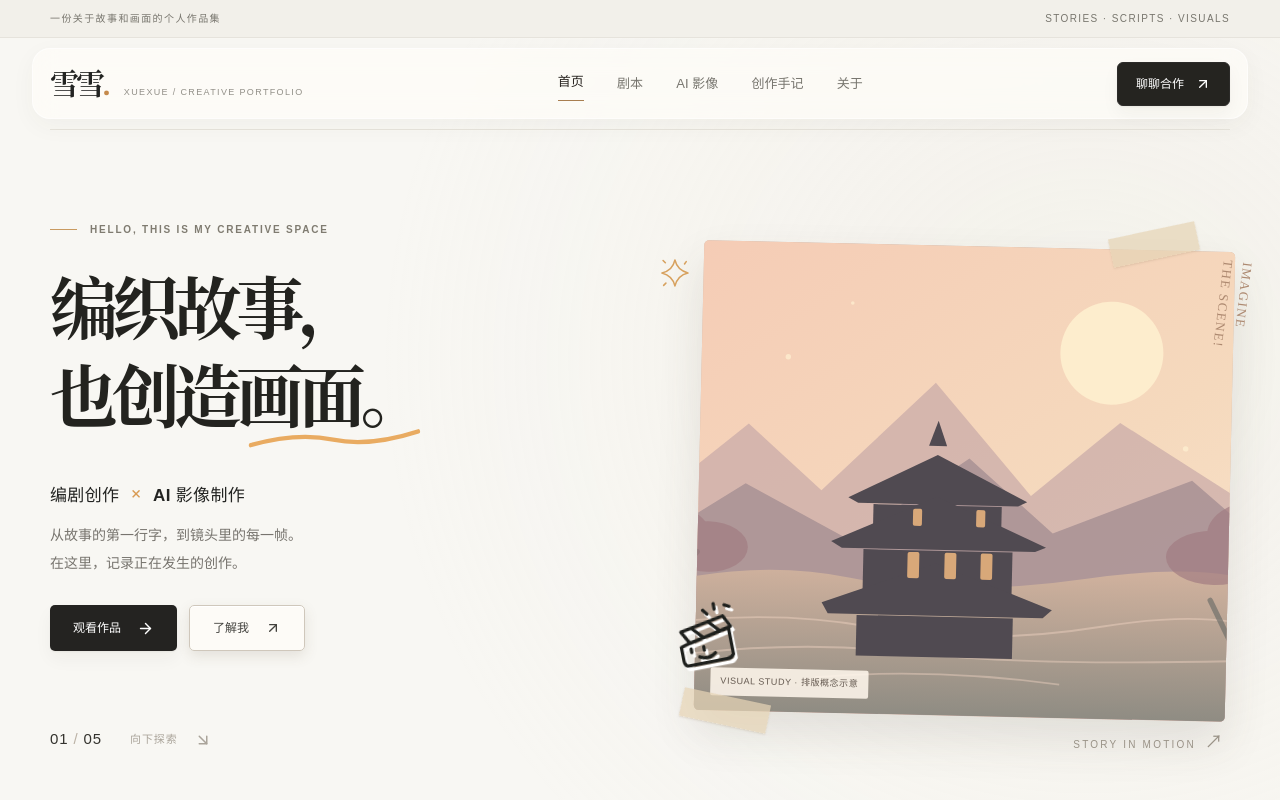
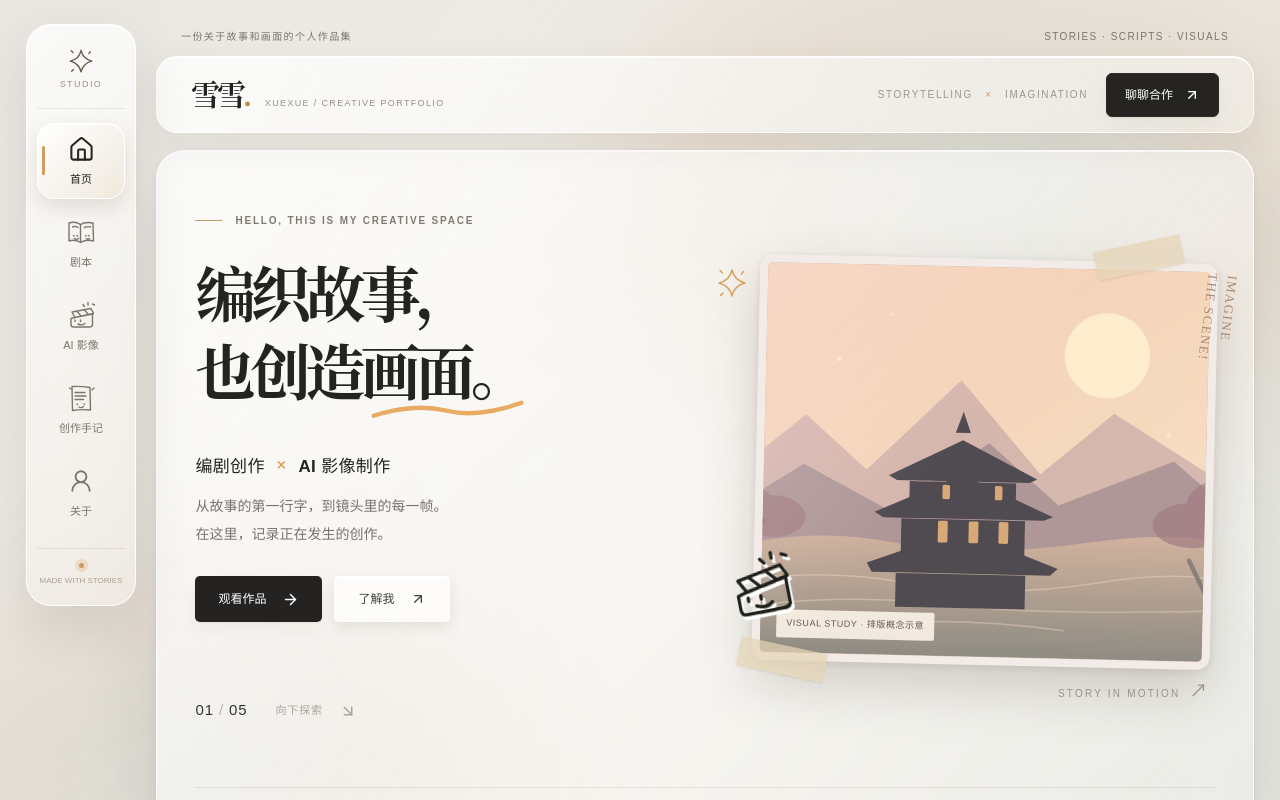
Before and after one commit to goheye/folio, a React (Vite) app: page / in a window 1280 px wide. Shown: the top 800 px of the page. Built offline with nearby package versions, Linux system fonts and the light colour scheme.

Commit message:
feat: 恢复左侧浮动导航并增强玻璃通透质感

```diff
--- a/scripts/capture-pr-preview.mjs
+++ b/scripts/capture-pr-preview.mjs
@@ -1,21 +1,30 @@
 import { chromium } from 'playwright';
 import { mkdir } from 'node:fs/promises';
-
 await mkdir('preview-screenshots', { recursive: true });
-const browser = await chromium.launch({ headless: true });
+const browser = await chromium.launch({ headless:true });
 try {
   for (const [device,width,height] of [['desktop',1440,900],['mobile',390,844]]) {
-    const page = await browser.newPage({ viewport:{width,height},deviceScaleFactor:1 });
-    await page.goto('http://127.0.0.1:4173', { waitUntil:'networkidle' });
+    const page = await browser.newPage({viewport:{width,height},deviceScaleFactor:1});
+    await page.goto('http://127.0.0.1:4173', {waitUntil:'networkidle'});
     await page.evaluate(() => document.fonts.ready);
-    await page.screenshot({ path:'preview-screenshots/'+device+'-home.png',fullPage:true,animations:'disabled' });
+    const rail = await page.locator('.side-rail').boundingBox();
+    const panel = await page.locator('.surface-stage').boundingBox();
+    if (!rail || !panel) throw Error('Navigation or glass panel missing');
+    if (device==='desktop' && rail.x+rail.width>=panel.x) throw Error('Desktop rail not on left');
+    if (device==='mobile' && rail.y<=panel.y) throw Error('Mobile rail not at bottom');
+    const blur = await page.locator('.surface-stage').evaluate(el => getComputedStyle(el).backdropFilter);
+    if (blur==='none') throw Error('Glass blur was not applied');
+    await page.screenshot({path:'preview-screenshots/'+device+'-home.png',fullPage:true,animations:'disabled'});
     for (const section of ['scripts','films','journal','about']) {
-      await page.locator('.site-header .menu-toggle').evaluate(el => {
-        if (getComputedStyle(el).display !== 'none') el.click();
-      });
-      await page.locator('#primary-nav a[href="#'+section+'"]').click();
+      await page.locator('.rail-nav a[href="#'+section+'"]').click();
       await page.locator('#'+section).waitFor({state:'visible'});
+      if (await page.locator('.rail-nav a[aria-current="page"]').getAttribute('href') !== '#'+section) throw Error('Active nav wrong');
       await page.screenshot({path:'preview-screenshots/'+device+'-'+section+'.png',fullPage:true,animations:'disabled'});
+    }
+    if (device==='desktop') {
+      await page.locator('.rail-nav a[href="#home"]').click();
+      await page.locator('.rail-nav a[href="#scripts"]').hover();
+      await page.screenshot({path:'preview-screenshots/desktop-nav-hover.png',animations:'disabled'});
     }
     await page.close();
   }
--- a/src/App.tsx
+++ b/src/App.tsx
@@ -1,5 +1,5 @@
 import { useEffect, useState, type MouseEvent, type ReactNode } from 'react';
-import { ArrowDownRight, ArrowRight, ArrowUpRight, Clapperboard, Menu, X } from 'lucide-react';
+import { ArrowDownRight, ArrowRight, ArrowUpRight, Clapperboard, House, UserRound } from 'lucide-react';
 
 type DoodleKind = 'book' | 'film' | 'note' | 'star';
 type SceneTone = 'warm' | 'cool';
@@ -64,12 +64,10 @@ function SectionHeading({ eyebrow, title, description }: { eyebrow: string; titl
 }
 
 export default function App() {
-  const [menuOpen, setMenuOpen] = useState(false);
   const [showInfo, setShowInfo] = useState(false);
   const [activeSection,setActiveSection] = useState<SectionId>(currentHash);
   const navigate = (section: SectionId) => {
     setActiveSection(section);
-    setMenuOpen(false);
     window.history.pushState(null, '', '#' + section);
     window.scrollTo({top:0,behavior:window.matchMedia('(prefers-reduced-motion: reduce)').matches?'instant':'smooth'});
   };
@@ -85,24 +83,39 @@ export default function App() {
   }, []);
   useEffect(() => {
     const closeOnEsc = (event: KeyboardEvent) => {
-      if (event.key === 'Escape') { setMenuOpen(false); setShowInfo(false); }
+      if (event.key === 'Escape') { setShowInfo(false); }
     };
     document.addEventListener('keydown', closeOnEsc);
     return () => document.removeEventListener('keydown', closeOnEsc);
   }, []);
   return (
     <div className="site" id="home">
-      <a className="skip-link" href="#works">跳到作品</a>
+      <a className="skip-link" href="#workspace-main">跳到主要内容</a>
+      <div className="workspace-layout">
+        <aside className="side-rail" aria-label="栏目导航">
+          <div className="rail-top" aria-hidden="true"><Doodle kind="star" size={29} /><span>STUDIO</span></div>
+          <nav className="rail-nav" id="primary-nav" aria-label="主要导航">
+            {navigation.map(({ label, href }) => {
+              const section = href.slice(1) as SectionId;
+              const illustration = section === 'scripts' ? <Doodle kind="book" size={31} /> :
+                section === 'films' ? <Doodle kind="film" size={31} /> :
+                section === 'journal' ? <Doodle kind="note" size={31} /> :
+                section === 'about' ? <UserRound size={26} strokeWidth={1.7} /> :
+                <House size={27} strokeWidth={1.8} />;
+              return <a key={href} href={href} aria-current={activeSection === section ? 'page' : undefined} onClick={onNavigate(section)}><span className="rail-nav-icon">{illustration}</span><span className="rail-nav-label">{label}</span></a>;
+            })}
+          </nav>
+          <div className="rail-end" aria-hidden="true"><span className="rail-end-dot" /> MADE WITH STORIES</div>
+        </aside>
+        <div className="workspace-main">
       <div className="topline"><span>一份关于故事和画面的个人作品集</span><span>STORIES · SCRIPTS · VISUALS</span></div>
       <header className="site-header">
         <a className="brand" href="#home" onClick={onNavigate('home')} aria-label="雪雪 · 返回首页"><span className="brand-mark">雪雪<span className="brand-dot">.</span></span><span className="brand-en">XUEXUE / CREATIVE PORTFOLIO</span></a>
-        <button type="button" className="menu-toggle" aria-label={menuOpen ? '关闭导航' : '打开导航'} aria-expanded={menuOpen} aria-controls="primary-nav" onClick={() => setMenuOpen(!menuOpen)}>{menuOpen ? <X size={22} /> : <Menu size={22} />}</button>
-        <nav className={'nav ' + (menuOpen ? 'nav-open' : '')} id="primary-nav" aria-label="主要导航">
-          {navigation.map(({ label, href }) => <a key={href} href={href} aria-current={activeSection === href.slice(1) ? "page" : undefined} onClick={onNavigate(href.slice(1) as SectionId)}>{label}</a>)}
-        </nav>
+        <span className="header-meta">STORYTELLING <span>×</span> IMAGINATION</span>
         <a className="header-contact" href="#about" onClick={onNavigate('about')}>聊聊合作 <ArrowUpRight size={16} /></a>
       </header>
-      <main className="site-main">
+      <div className="surface-stage">
+      <main className="site-main" id="workspace-main" tabIndex={-1}>
         {activeSection !== "home" && <div className="stage-context section-wrap"><span>EXPLORING / 0{sections.indexOf(activeSection)+1}</span><strong>{titles[activeSection]}</strong></div>}
         {activeSection === "home" && <div className="stage-enter" key="home">
         <section className="hero section-wrap" aria-labelledby="hero-title">
@@ -181,7 +194,10 @@ export default function App() {
         </section>
         </div>}
       </main>
+      </div>
       <footer className="footer section-wrap"><a className="footer-brand" href="#home" onClick={onNavigate('home')}>雪雪<span>.</span></a><span>STORIES ARE STILL BEING MADE.</span><a href="#home" onClick={onNavigate('home')}>返回首页 ↑</a><span className="footer-doodle"><Doodle kind="film" size={42} /></span></footer>
+        </div>
+      </div>
     </div>
   );
 }
--- a/src/styles/globals.css
+++ b/src/styles/globals.css
@@ -74,3 +74,46 @@ button:focus-visible,a:focus-visible{outline:3px solid #b77637;outline-offset:4p
 .footer{margin-top:20px}
 @media(max-width:760px){.site-header::before{inset:7px -8px}.stage-context{margin-top:23px}.nav{background:#fffdf7ef;backdrop-filter:blur(18px);box-shadow:0 20px 40px #342d2530}.nav a[aria-current=page]{color:#a56b30}.detail-section,.journal{padding-top:18px}.site-main>.stage-enter>.detail-section,.site-main>.stage-enter>.journal,.site-main>.stage-enter>.about{min-height:70svh}}
 @media(prefers-reduced-motion:reduce){.stage-enter{animation:none}.button::before,.header-contact::before{display:none}}
+
+/* Third iteration: side navigation and intentional translucent depth, no forest theme. */
+:root{--frost:rgba(255,255,255,.59);--frost-line:rgba(255,255,255,.88)}
+.site{position:relative;isolation:isolate;min-height:100svh;background:linear-gradient(125deg,#e9e7e2 0%,#f1eee7 42%,#e4e5df 70%,#f7f1e9 100%)}
+.site::before,.site::after{content:"";position:fixed;z-index:-1;pointer-events:none;border-radius:50%;filter:blur(65px);opacity:.68}
+.site::before{top:-11vh;right:-10vw;width:65vw;height:70vh;background:radial-gradient(ellipse,#cdd8d3 0%,#e3d2c2 52%,transparent 74%)}
+.site::after{bottom:-25vh;left:-12vw;width:56vw;height:56vh;background:radial-gradient(ellipse,#cdd7d1 3%,#e2d4c5 48%,transparent 74%)}
+.workspace-layout{display:grid;grid-template-columns:110px minmax(0,1fr);gap:20px;max-width:1570px;margin:auto;padding:24px 26px 32px;align-items:start}
+.workspace-main{min-width:0}
+.side-rail{z-index:25;position:sticky;top:24px;padding:16px 10px 18px;border:1px solid var(--frost-line);border-radius:25px;background:linear-gradient(140deg,rgba(255,255,255,.77),rgba(246,242,235,.5));box-shadow:0 22px 53px #42372821,inset 0 1px 0 #fff;backdrop-filter:blur(26px) saturate(1.2);-webkit-backdrop-filter:blur(26px) saturate(1.2)}
+.rail-top{display:flex;flex-direction:column;align-items:center;gap:2px;padding:6px 0 16px;border-bottom:1px solid #92846f2b;color:#625847}
+.rail-top span{font-size:9px;letter-spacing:.16em;color:#9b9288}
+.rail-nav{display:flex;flex-direction:column;gap:7px;margin-top:14px}
+.rail-nav a{position:relative;min-height:76px;display:flex;flex-direction:column;align-items:center;justify-content:center;gap:6px;border:1px solid transparent;border-radius:17px;color:#7c756b;font-size:11px;transition:transform .24s,background .24s,box-shadow .24s,border-color .24s,color .24s}
+.rail-nav-icon{display:grid;place-items:center;height:31px;transition:transform .26s}
+.rail-nav a:hover,.rail-nav a:focus-visible{transform:translateX(4px);color:#272520;background:rgba(255,255,255,.82);border-color:#ffffffc8;box-shadow:0 10px 20px #5444301a}
+.rail-nav a:hover .rail-nav-icon{transform:translateY(-2px) rotate(-6deg)}
+.rail-nav a[aria-current=page]{color:#242421;background:linear-gradient(135deg,rgba(255,255,255,.97),rgba(237,228,214,.78));border-color:#fff;box-shadow:inset 0 1px 0 #fff,0 8px 19px #5f4c3828}
+.rail-nav a[aria-current=page]::before{content:"";position:absolute;left:4px;top:31%;height:38%;width:3px;border-radius:9px;background:#d39d60}
+.rail-end{margin-top:17px;padding-top:14px;border-top:1px solid #92846f2b;text-align:center;color:#a99f94;font-size:8px;line-height:1.5}
+.rail-end-dot{display:block;width:5px;height:5px;margin:0 auto 7px;border-radius:50%;background:#cc9962;box-shadow:0 0 0 4px #eddbc6}
+.topline{padding:5px 25px 12px;border:0;background:transparent}
+.site-header{z-index:9;width:100%;height:77px;padding:0 34px;gap:18px;border:1px solid #ffffffed;border-radius:21px;background:linear-gradient(115deg,rgba(255,255,255,.78),rgba(248,247,242,.47));backdrop-filter:blur(21px);-webkit-backdrop-filter:blur(21px);box-shadow:0 11px 33px #50433113,inset 0 1px 0 #fff}
+.site-header::before{display:none}.header-meta{margin-left:auto;color:#9d968c;font-size:10px;letter-spacing:.16em}.header-meta span{color:#ca9c6c;padding:0 8px}
+.surface-stage{min-width:0;position:relative;margin-top:17px;padding:9px 0 0;overflow:hidden;border:1px solid #ffffffd9;border-radius:28px;background:linear-gradient(142deg,rgba(255,255,255,.68),rgba(255,255,255,.28) 61%,rgba(242,237,228,.54));backdrop-filter:blur(29px) saturate(1.1);-webkit-backdrop-filter:blur(29px) saturate(1.1);box-shadow:0 33px 76px #413c341f,0 4px 11px #52453212,inset 0 1px 0 #fff}
+.surface-stage::before{content:"";position:absolute;inset:0;pointer-events:none;background:linear-gradient(125deg,rgba(255,255,255,.32),transparent 49%)}
+.surface-stage>.site-main{position:relative;z-index:1}
+.site .section-wrap{width:calc(100% - clamp(40px,6vw,100px));max-width:1210px}
+.hero{min-height:560px;padding-top:53px;padding-bottom:52px;gap:clamp(30px,4vw,65px)}.hero h1{font-size:clamp(43px,4.7vw,76px)}
+.hero-frame{border:8px solid #ffffffba;border-radius:13px;box-shadow:0 23px 53px #44362434,0 2px 8px #4436241c;transition:transform .36s,box-shadow .36s}
+.hero-media:hover .hero-frame{transform:rotate(.1deg) translateY(-5px);box-shadow:0 29px 62px #45362443}
+.hero-frame::after{content:"";position:absolute;inset:0;pointer-events:none;background:linear-gradient(130deg,#ffffff36,transparent 45%)}
+.gateway{padding-bottom:62px}.gateway-top{border-color:#aa9c8936}
+.gateway-card{border-radius:16px;background:linear-gradient(145deg,#ffffffe0,#f3ebdf9e);border-color:#ffffffd9;box-shadow:0 13px 27px #52412c1d,inset 0 1px 0 #fff;backdrop-filter:blur(15px);-webkit-backdrop-filter:blur(15px)}
+.gateway-card:hover{background:linear-gradient(125deg,#ffffffed,#fff5e1cf);box-shadow:0 23px 38px #55402b31,inset 0 1px 0 #fff}
+.featured-visual{border-radius:14px;box-shadow:0 18px 39px #513b2f2e}
+.detail-panel,.journal-tile{background:linear-gradient(140deg,#ffffffe0,#f1ece3a8);border:1px solid #ffffffc9;border-radius:17px;box-shadow:0 16px 32px #48372420,inset 0 1px 0 #fff;backdrop-filter:blur(17px);-webkit-backdrop-filter:blur(17px)}
+.button-outline{background:rgba(255,255,255,.68);border-color:#ffffffea;backdrop-filter:blur(12px);-webkit-backdrop-filter:blur(12px)}
+.footer{border:0;padding-block:23px 12px;margin-top:0}
+@media(max-width:1100px){.workspace-layout{grid-template-columns:95px minmax(0,1fr);gap:14px;padding:18px}.side-rail{padding:12px 7px}.rail-nav a{min-height:70px}.site .section-wrap{width:calc(100% - 56px)}.hero h1{font-size:clamp(39px,5vw,64px)}.brand-en{display:none}}
+@media(max-width:760px){.workspace-layout{display:block;padding:10px 10px 0}.workspace-main{padding-bottom:100px}.side-rail{position:fixed;z-index:50;top:auto;bottom:max(10px,env(safe-area-inset-bottom));left:12px;right:12px;padding:6px 8px;border-radius:21px;background:rgba(252,249,243,.86);box-shadow:0 14px 35px #372f273a,inset 0 1px 0 #fff;backdrop-filter:blur(24px);-webkit-backdrop-filter:blur(24px)}.rail-top,.rail-end{display:none}.rail-nav{display:grid;grid-template-columns:repeat(5,minmax(0,1fr));gap:2px;margin:0}.rail-nav a{min-height:57px;gap:2px;border-radius:13px;transform:none!important}.rail-nav-icon{height:27px}.rail-nav-icon svg{width:25px;height:25px}.rail-nav a[aria-current=page]::before{top:auto;bottom:1px;left:30%;width:40%;height:2px}.site-header{height:65px;padding:0 18px;border-radius:17px}.topline{padding:4px 10px 9px}.header-meta{display:none}.surface-stage{margin-top:10px;border-radius:22px}.site .section-wrap{width:calc(100% - 36px)}.hero{padding-top:35px;gap:38px}.hero h1{font-size:clamp(37px,9vw,61px)}.gateway-card{border-radius:14px}.footer{padding-bottom:8px}}
+@media(max-width:400px){.site .section-wrap{width:calc(100% - 30px)}.hero h1{font-size:clamp(35px,9.3vw,46px)}.brand-mark{font-size:24px}.header-contact{padding:9px 11px}.rail-nav-label{font-size:9px}}
+@media(prefers-reduced-motion:reduce){.hero-frame,.rail-nav a,.rail-nav-icon{transition:none!important}}
```
Also changed, not shown: 1 other file (tests, documents, lock files or other folders).
